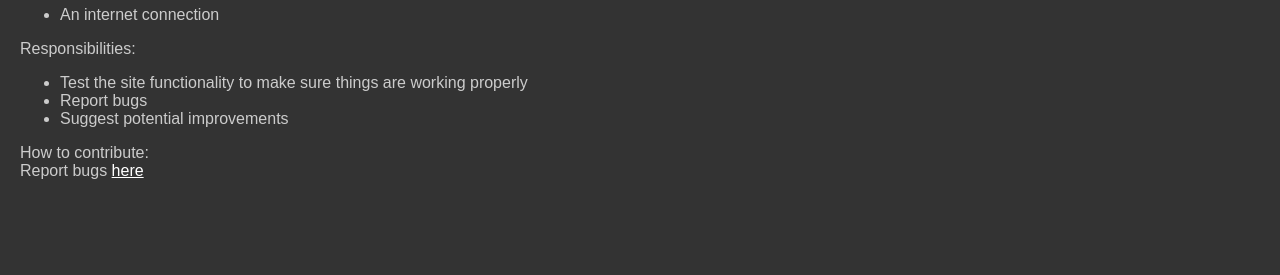
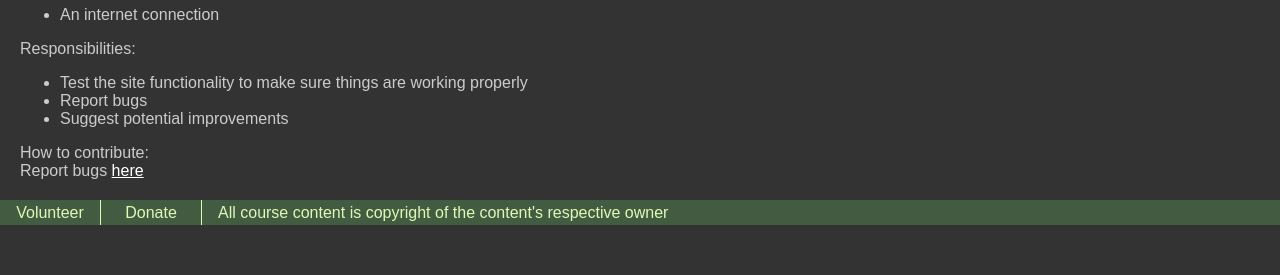
Before and after one commit to pjha1994/OnlineU, a Flask app: page /volunteer.html in a window 1280 px wide. Shown: the part 828-1103 px from the top of the page. Before the commit the page ends 1007 px from the top, so only its background shows below. Run offline with Flask 2, Linux system fonts and the light colour scheme; parts of the project's set-up code (start-up, migrations or seed data) failed here and were passed over.

Commit message:
Fix #25, fix #26

```diff
--- a/static/style.css
+++ b/static/style.css
@@ -32,6 +32,7 @@ ul li {
 
 footer {
     margin: 0;
+    margin-bottom: 50px;
     padding: 0;
     background-color: #415C41;
     width: 100%;
--- a/templates/volunteer.html
+++ b/templates/volunteer.html
@@ -9,7 +9,6 @@
         <!-- Navbar -->
         {% block content %}
         {% include "navbar.html" %}
-        {% endblock %}
 
         <!-- About -->
         <div>
@@ -54,5 +53,7 @@
             </ul>
             <p>How to contribute:<br>Report bugs <a href="#">here</a></p>
         </div>
+        {% include "footer.html" %}
+        {% endblock %}
     </body>
 </html>
```
